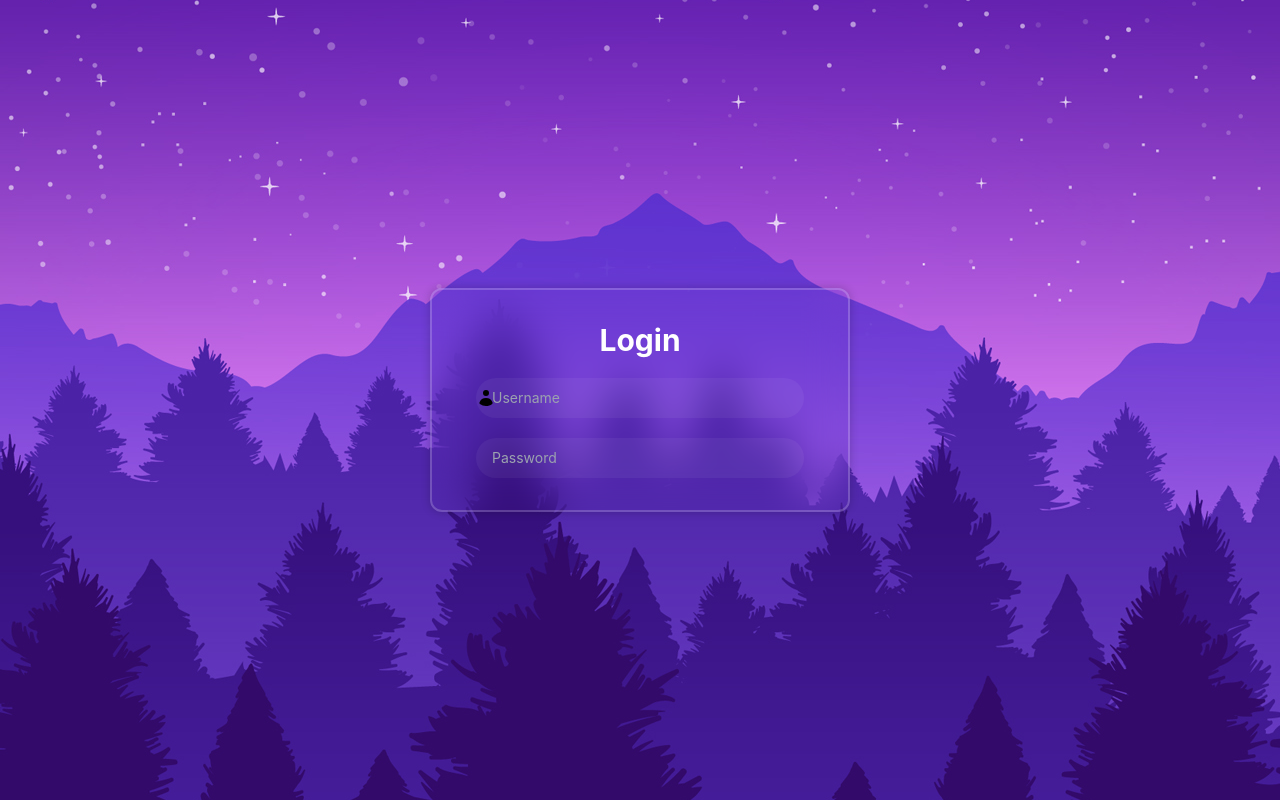
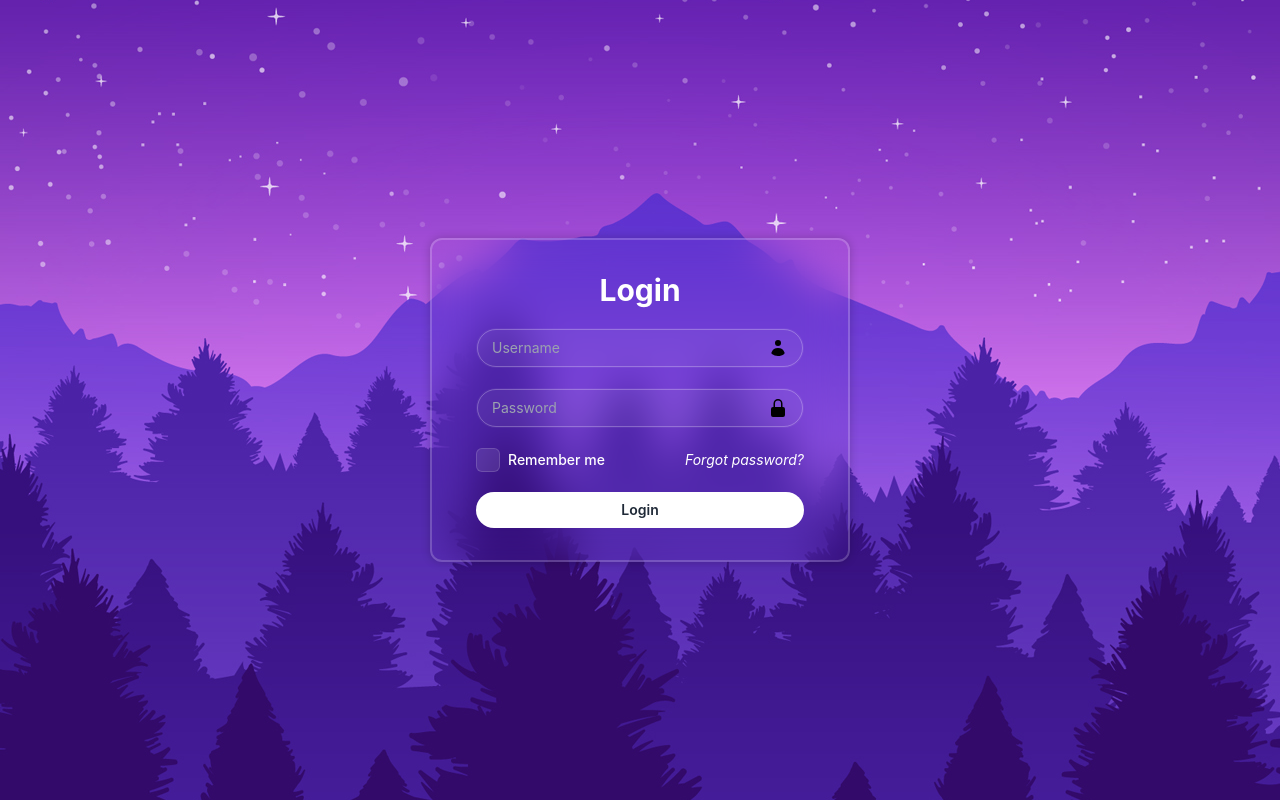
Before and after one commit to levanhoang792/manage-building, a React (Vite) app: page /login in a window 1280 px wide. Built offline with nearby package versions, Linux system fonts and the light colour scheme.

Commit message:
React hook form, zod validate, form login FE

```diff
--- a/package.json
+++ b/package.json
@@ -13,16 +13,20 @@
     "@emotion/react": "^11.14.0",
     "@headlessui/react": "^2.2.0",
     "@heroicons/react": "^2.2.0",
+    "@hookform/resolvers": "^3.10.0",
     "clsx": "^2.1.1",
     "lodash": "^4.17.21",
     "react": "^18.3.1",
     "react-dom": "^18.3.1",
+    "react-hook-form": "^7.54.2",
     "react-router-dom": "^7.1.1",
     "sass": "^1.83.1",
-    "tailwind-merge": "^2.6.0"
+    "tailwind-merge": "^2.6.0",
+    "zod": "^3.24.1"
   },
   "devDependencies": {
     "@eslint/js": "^9.17.0",
+    "@hookform/devtools": "^4.3.3",
     "@types/node": "^22.10.5",
     "@types/react": "^18.3.18",
     "@types/react-dom": "^18.3.5",
--- a/src/App.tsx
+++ b/src/App.tsx
@@ -1,6 +1,6 @@
 import {BrowserRouter as Router, Navigate, Route, Routes} from 'react-router-dom';
-import Home from "@/pages/home";
-import Login from "@/pages/login";
+import Login from "@/pages/login/Login.tsx";
+import Home from "@/pages/home/Home.tsx";
 
 function App() {
     return (
@@ -12,8 +12,6 @@ function App() {
 
                 <Route path="/login" element={<Login/>}/>
 
-
-
                 {/* Catch-all route for 404 */}
                 {/*<Route path="*" element={<NotFoundPage/>}/>*/}
             </Routes>
--- /dev/null
+++ b/src/pages/login/Login.tsx
@@ -0,0 +1,138 @@
+import bgImage from "@/assets/bg-image.jpg";
+import {cn} from "@/lib/utils.ts";
+import {Button, Checkbox, Field, Input, Label} from "@headlessui/react";
+import {CheckIcon, LockClosedIcon, UserIcon} from "@heroicons/react/20/solid";
+import {Link} from "react-router-dom";
+import {Controller, useForm} from "react-hook-form";
+import {z, ZodType} from "zod";
+import {zodResolver} from "@hookform/resolvers/zod";
+import {DevTool} from "@hookform/devtools";
+
+type FormData = {
+    username: string;
+    password: string;
+    isRemember: boolean;
+}
+
+const FormSchema: ZodType<FormData> = z.object({
+    username: z.string().nonempty("Username is required"),
+    password: z.string().nonempty("Password is required"),
+    isRemember: z.boolean(),
+})
+
+function Login() {
+    const {control, handleSubmit} = useForm<FormData>({
+        resolver: zodResolver(FormSchema),
+        defaultValues: {
+            username: "",
+            password: "",
+            isRemember: false,
+        }
+    })
+
+    const onSubmit = handleSubmit((data) => {
+        console.log(data)
+    })
+
+    return (
+        <div
+            className="h-screen flex items-center justify-center bg-center"
+            style={{backgroundImage: `url(${bgImage})`}}
+        >
+            <div
+                className={cn("backdrop-blur-[20px] bg-transparent rounded-xl py-8 px-11 w-[420px]")}
+                style={{boxShadow: "0 0 10px rgba(0, 0, 0, 0.2)", border: "2px solid rgba(255, 255, 255, 0.2)"}}
+            >
+                <h1 className={cn("text-3xl font-bold text-white text-center")}>Login</h1>
+
+                <form className="w-full mt-5" onSubmit={onSubmit}>
+                    <Controller
+                        control={control}
+                        name="username"
+                        render={({field}) => (
+                            <Field>
+                                <Label className="text-sm/6 font-medium text-white hidden">Name</Label>
+                                <div className={cn("relative")}>
+                                    <Input
+                                        {...field}
+                                        className={cn(
+                                            "block w-full rounded-full border-0 bg-white/5 text-white py-2 pl-4 pr-10 text-sm/6",
+                                            "outline-none outline-1 -outline-offset-2 outline-white/25",
+                                            "focus:outline-none data-[focus]:outline-1 data-[focus]:-outline-offset-2 data-[focus]:outline-white/50 transition-all"
+                                        )}
+                                        placeholder="Username"
+                                    />
+                                    <UserIcon className={cn("size-5 absolute top-1/2 -translate-y-1/2 right-0 mr-4")}/>
+                                </div>
+                            </Field>
+                        )}
+                    />
+
+                    <Controller
+                        control={control}
+                        name="password"
+                        render={({field}) => (
+                            <Field className={cn("mt-5")}>
+                                <Label className="text-sm/6 font-medium text-white hidden">Password</Label>
+                                <div className={cn("relative")}>
+                                    <Input
+                                        {...field}
+                                        type="password"
+                                        className={cn(
+                                            "block w-full rounded-full border-0 bg-white/5 text-white py-2 pl-4 pr-10 text-sm/6 outline-white/25",
+                                            "outline-none outline-1 -outline-offset-2 outline-white/25",
+                                            "focus:outline-none data-[focus]:outline-1 data-[focus]:-outline-offset-2 data-[focus]:outline-white/50 transition-all"
+                                        )}
+                                        placeholder="Password"
+                                    />
+                                    <LockClosedIcon
+                                        className={cn("size-5 absolute top-1/2 -translate-y-1/2 right-0 mr-4")}/>
+                                </div>
+                            </Field>
+                        )}
+                    />
+
+                    <div className={cn("mt-5 flex gap-4 justify-between items-center")}>
+                        <Controller
+                            control={control}
+                            name="isRemember"
+                            render={({field}) => (
+                                <Field className={cn("flex gap-2 items-center")}>
+                                    <Checkbox
+                                        {...field}
+                                        className="group size-6 bg-white/10 block rounded-md p-1 ring-1 ring-white/15 ring-inset data-[checked]:bg-white"
+                                    >
+                                        <CheckIcon className="hidden size-4 fill-black group-data-[checked]:block"/>
+                                    </Checkbox>
+                                    <Label className="text-sm/6 font-medium text-white">Remember me</Label>
+                                </Field>
+                            )}
+                        />
+                        <Link to="/forgot-password" className={cn("text-sm text-white hover:underline italic")}>
+                            Forgot password?
+                        </Link>
+                    </div>
+
+                    <div className={cn("mt-5")}>
+                        <Button
+                            type="submit"
+                            className={cn(
+                                "inline-flex items-center justify-center gap-2 bg-white py-1.5 px-3 text-sm/6 w-full rounded-full",
+                                "font-semibold text-gray-800 shadow-inner shadow-white/10 focus:outline-none transition-all",
+                                "data-[focus]:outline-1 data-[focus]:outline-white",
+                                "data-[hover]:bg-gray-600 data-[open]:bg-gray-700",
+                                "data-[hover]:text-neutral-200 data-[open]:text-neutral-200"
+                            )}
+                        >
+                            Login
+                        </Button>
+                    </div>
+                </form>
+            </div>
+
+            <DevTool control={control}/>
+        </div>
+    );
+}
+
+export default Login;
--- a/src/pages/login/index.tsx
+++ /dev/null
@@ -1,49 +0,0 @@
-import bgImage from "@/assets/bg-image.jpg";
-import {cn} from "@/lib/utils.ts";
-import {Field, Input, Label} from "@headlessui/react";
-import {UserIcon} from "@heroicons/react/20/solid";
-
-function Login() {
-    return (
-        <div
-            className="h-screen flex items-center justify-center bg-center"
-            style={{backgroundImage: `url(${bgImage})`}}
-        >
-            <div
-                className={cn("backdrop-blur-[20px] bg-transparent rounded-xl py-8 px-11 w-[420px]")}
-                style={{boxShadow: "0 0 10px rgba(0, 0, 0, 0.2)", border: "2px solid rgba(255, 255, 255, 0.2)"}}
-            >
-                <h1 className={cn("text-3xl font-bold text-white text-center")}>Login</h1>
-
-                <div className="w-full mt-5">
-                    <Field>
-                        <Label className="text-sm/6 font-medium text-white hidden">Name</Label>
-                        <div className={cn("relative")}>
-                            <Input
-                                className={cn(
-                                    "block w-full rounded-full border-0 bg-white/5 text-white py-2 px-4 text-sm/6",
-                                    "focus:outline-none data-[focus]:outline-2 data-[focus]:-outline-offset-2 data-[focus]:outline-white/25"
-                                )}
-                                placeholder="Username"
-                            />
-                            <UserIcon className={cn("size-5 absolute top-1/2 -translate-y-1/2")}/>
-                        </div>
-                    </Field>
-                    <Field className={cn("mt-5")}>
-                        <Label className="text-sm/6 font-medium text-white hidden">Name</Label>
-                        <Input
-                            type="password"
-                            className={cn(
-                                "block w-full rounded-full border-0 bg-white/5 text-white py-2 px-4 text-sm/6",
-                                "focus:outline-none data-[focus]:outline-2 data-[focus]:-outline-offset-2 data-[focus]:outline-white/25"
-                            )}
-                            placeholder="Password"
-                        />
-                    </Field>
-                </div>
-            </div>
-        </div>
-    );
-}
-
-export default Login;
```
Also changed, not shown: src/pages/home/Home.tsx (renamed from src/pages/home/index.tsx), src/types/index.d.ts (added), 2 other files (tests, documents, lock files or other folders).
